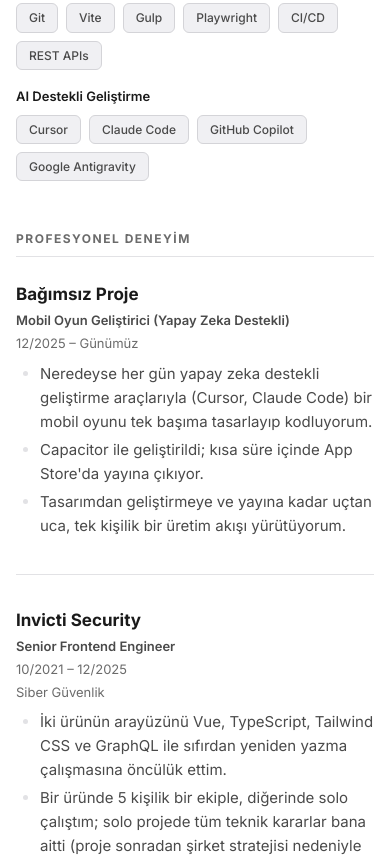
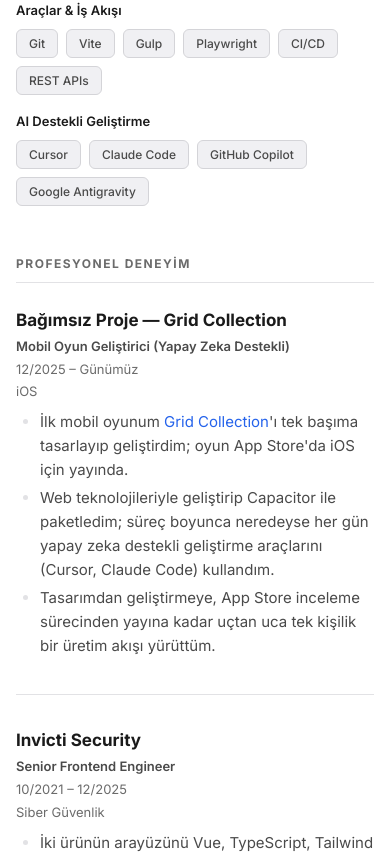
Before and after one commit to keremozben/keremozben.com, a plain HTML site: page tr/index.html in a window 390 px wide. Shown: the part 1014-1872 px from the top of the page. Drawn offline with Linux system fonts and the light colour scheme.

Commit message:
Grid Collection App Store lansmanı CV'ye eklendi (TR + EN)
İlk mobil oyunum Grid Collection iOS için App Store'da yayına çıktı:
- Bağımsız Proje girdisi oyun adı, iOS etiketi ve App Store linkiyle güncellendi
- Maddeler "yayına çıkıyor" ifadesinden yayınlanmış hâle göre yeniden yazıldı
- Özet maddesine App Store'da yayınlanan solo oyun bilgisi eklendi

Co-Authored-By: Claude Opus 5 (1M context) <noreply@anthropic.com>

```diff
--- a/tr/index.html
+++ b/tr/index.html
@@ -49,7 +49,8 @@
           </li>
           <li>
             Ekip liderliği ve mentorluk; son 2 yıldır AI destekli geliştirme
-            araçlarını günlük iş akışında aktif kullanım.
+            araçlarını günlük iş akışında aktif kullanım — bu araçlarla tek
+            başıma geliştirdiğim mobil oyun App Store'da yayında.
           </li>
         </ul>
       </header>
@@ -147,26 +148,34 @@
           <!-- Bağımsız Proje (güncel) -->
           <article class="experience-entry">
             <div class="experience-header">
-              <h3>Bağımsız Proje</h3>
+              <h3>Bağımsız Proje — Grid Collection</h3>
               <div class="experience-meta">
                 <span class="role">Mobil Oyun Geliştirici (Yapay Zeka Destekli)</span>
                 <span class="separator">·</span>
                 <span>12/2025 – Günümüz</span>
+                <span class="separator">·</span>
+                <span>iOS</span>
               </div>
             </div>
             <ul class="experience-bullets">
               <li>
-                Neredeyse her gün yapay zeka destekli geliştirme araçlarıyla
-                (Cursor, Claude Code) bir mobil oyunu tek başıma tasarlayıp
-                kodluyorum.
+                İlk mobil oyunum
+                <a
+                  href="https://apps.apple.com/tr/app/grid-collection/id6761419296"
+                  target="_blank"
+                  rel="noopener"
+                  >Grid Collection</a
+                >'ı tek başıma tasarlayıp geliştirdim; oyun App Store'da iOS
+                için yayında.
               </li>
               <li>
-                Capacitor ile geliştirildi; kısa süre içinde App Store'da yayına
-                çıkıyor.
+                Web teknolojileriyle geliştirip Capacitor ile paketledim;
+                süreç boyunca neredeyse her gün yapay zeka destekli geliştirme
+                araçlarını (Cursor, Claude Code) kullandım.
               </li>
               <li>
-                Tasarımdan geliştirmeye ve yayına kadar uçtan uca, tek kişilik
-                bir üretim akışı yürütüyorum.
+                Tasarımdan geliştirmeye, App Store inceleme sürecinden yayına
+                kadar uçtan uca tek kişilik bir üretim akışı yürüttüm.
               </li>
             </ul>
           </article>
```
Also changed, not shown: index.html (+18 -8 lines).
